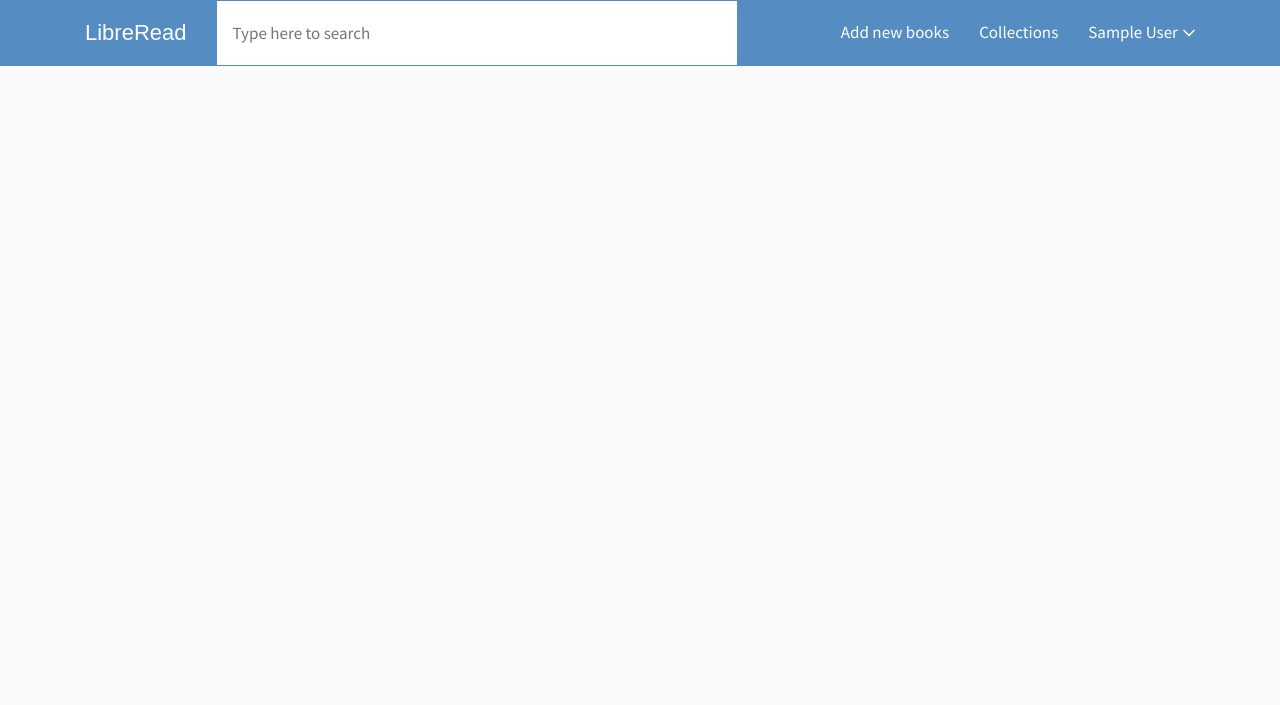
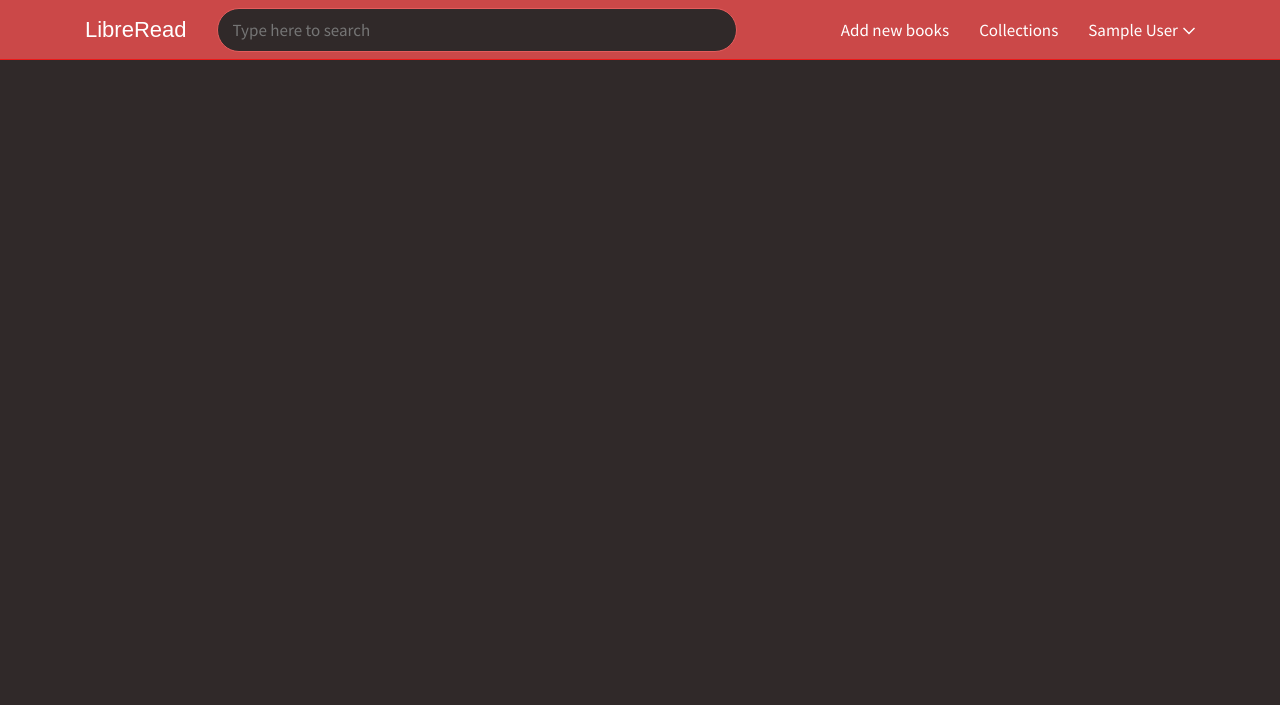
Before and after one commit to trybeapps/server, a Flask app: page / in a window 1280 px wide. Shown: the top 705 px of the page. Run offline with Flask 2, Linux system fonts and the light colour scheme; the visitor is signed in with stand-in values (Sample User, id 1); data comes from the database, SQL or seed files in the repository; data that the repository does not hold is empty; some libraries are stand-ins or nearby versions; some web fonts are replaced.

Commit message:
major color change

```diff
--- a/app/static/css/_scss/style.scss
+++ b/app/static/css/_scss/style.scss
@@ -1,8 +1,8 @@
 body, input {
-  background: #fafafb;
+  background: #302929;
   font-family: 'Source Sans Pro', sans-serif;
   font-size: 17px;
-  color: #555;
+  color: white;
 }
 
 * {
@@ -84,11 +84,12 @@ input[type="text"],input[type="password"] {
 header {
   position: relative;
   width: 100%;
-  height: 66px;
-  background: #558cc1;
+  height: 60px;
+  background: #CB4848;
   color: white;
   margin: 0;
   z-index: 999;
+  border-bottom: 1px solid #ec1919;
 
   .header-container {
     width: 1170px;
@@ -104,7 +105,7 @@ header {
   font-size: 22px;
   color: white;
   text-decoration: none;
-  padding-top: 20px;
+  padding-top: 17px;
 
   &:hover {
     text-decoration: none;
@@ -114,15 +115,17 @@ header {
 .search-box {
   float: left;
   width: 520px;
-  height: 64px;
-  background: white;
-  border: 1px solid #fff!important;
-  margin: 1px 0 1px 30px;
+  height: 44px;
+  color: white;
+  background: #302929;
+  border: 1px solid #E45D5D!important;
+  border-radius: 44px;
+  margin: 8px 0 1px 30px;
   padding: 0 15px!important;
   outline: none;
 
   &:focus {
-    border: 1px solid #fff!important;
+    border: 1px solid #E45D5D!important;
   }
 }
 
@@ -132,7 +135,7 @@ header {
   a,div {
     float: left;
     color: white;
-    margin-top: 21px;
+    margin-top: 19px;
     margin-right: 30px;
     cursor: pointer;
 
@@ -150,12 +153,12 @@ header {
 
     .first-name {
       float: left;
-      margin: 21px 5px 0 0;
+      margin: 19px 5px 0 0;
     }
 
     svg {
       float: left;
-      margin-top: 27px;
+      margin-top: 25px;
     }
 
     &:hover {
@@ -289,27 +292,27 @@ header {
     img {
       position: relative;
       z-index: 1;
-      box-shadow: 0 2px 4px rgba(0,0,0,0.4);
-      border: 1px solid #b3b3b3;
+      box-shadow: 0 2px 12px rgba(0, 0, 0, 0.6);
+      border: 1px solid #1f1f1f;
 
       &:hover {
-        border: 1px solid #558cc1;
+        border: 1px solid #ec1919;
       }
     }
 
     p {
       width: 160px;
       min-height: 140px;
-      background: white;
-      color: #555;
+      background: #d83c3c;
+      color: white;
       word-wrap: break-word;
-      border: 1px solid #cfd3d6;
+      border: 1px solid #1f1f1f;
       margin: 0;
       padding: 10px;
       overflow: hidden;
 
       &:hover {
-        border: 1px solid #558cc1;
+        border: 1px solid #ec1919;
       }
     }
   }
--- a/app/static/css/style.css
+++ b/app/static/css/style.css
@@ -1,8 +1,8 @@
 body, input {
-  background: #fafafb;
+  background: #302929;
   font-family: 'Source Sans Pro', sans-serif;
   font-size: 17px;
-  color: #555; }
+  color: white; }
 
 * {
   margin: 0;
@@ -61,11 +61,12 @@ input[type="text"], input[type="password"] {
 header {
   position: relative;
   width: 100%;
-  height: 66px;
-  background: #558cc1;
+  height: 60px;
+  background: #CB4848;
   color: white;
   margin: 0;
-  z-index: 999; }
+  z-index: 999;
+  border-bottom: 1px solid #ec1919; }
   header .header-container {
     width: 1170px;
     margin: 0 auto;
@@ -78,28 +79,30 @@ header {
   font-size: 22px;
   color: white;
   text-decoration: none;
-  padding-top: 20px; }
+  padding-top: 17px; }
   .logo:hover {
     text-decoration: none; }
 
 .search-box {
   float: left;
   width: 520px;
-  height: 64px;
-  background: white;
-  border: 1px solid #fff !important;
-  margin: 1px 0 1px 30px;
+  height: 44px;
+  color: white;
+  background: #302929;
+  border: 1px solid #E45D5D !important;
+  border-radius: 44px;
+  margin: 8px 0 1px 30px;
   padding: 0 15px !important;
   outline: none; }
   .search-box:focus {
-    border: 1px solid #fff !important; }
+    border: 1px solid #E45D5D !important; }
 
 .management {
   float: right; }
   .management a, .management div {
     float: left;
     color: white;
-    margin-top: 21px;
+    margin-top: 19px;
     margin-right: 30px;
     cursor: pointer; }
     .management a:hover, .management div:hover {
@@ -110,10 +113,10 @@ header {
     margin-top: 0; }
     .management .user .first-name {
       float: left;
-      margin: 21px 5px 0 0; }
+      margin: 19px 5px 0 0; }
     .management .user svg {
       float: left;
-      margin-top: 27px; }
+      margin-top: 25px; }
     .management .user:hover .first-name {
       text-decoration: underline; }
 
@@ -199,22 +202,22 @@ header {
     .book-list li img {
       position: relative;
       z-index: 1;
-      box-shadow: 0 2px 4px rgba(0, 0, 0, 0.4);
-      border: 1px solid #b3b3b3; }
+      box-shadow: 0 2px 12px rgba(0, 0, 0, 0.6);
+      border: 1px solid #1f1f1f; }
       .book-list li img:hover {
-        border: 1px solid #558cc1; }
+        border: 1px solid #ec1919; }
     .book-list li p {
       width: 160px;
       min-height: 140px;
-      background: white;
-      color: #555;
+      background: #d83c3c;
+      color: white;
       word-wrap: break-word;
-      border: 1px solid #cfd3d6;
+      border: 1px solid #1f1f1f;
       margin: 0;
       padding: 10px;
       overflow: hidden; }
       .book-list li p:hover {
-        border: 1px solid #558cc1; }
+        border: 1px solid #ec1919; }
 
 .btn {
   background: #cfd3d6;
```
Also changed, not shown: app/templates/viewer.html (+16 -10 lines).
